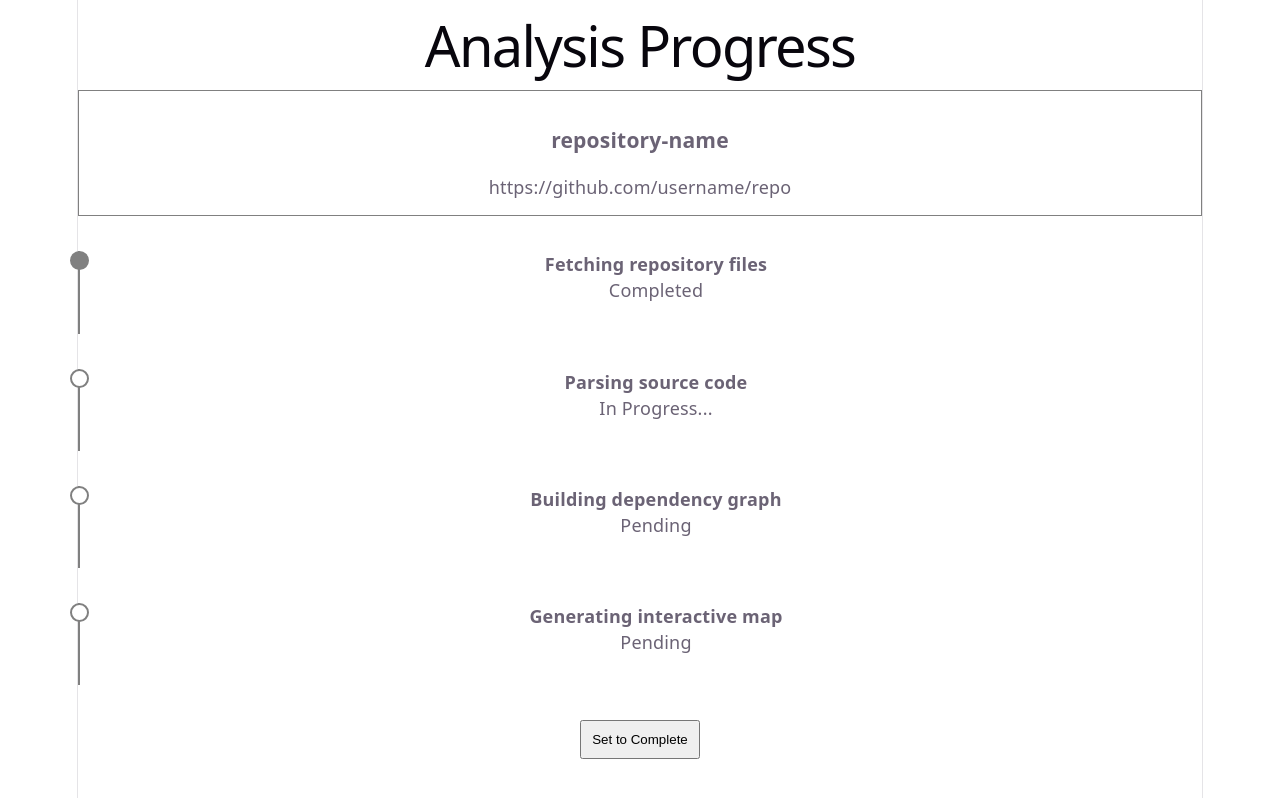
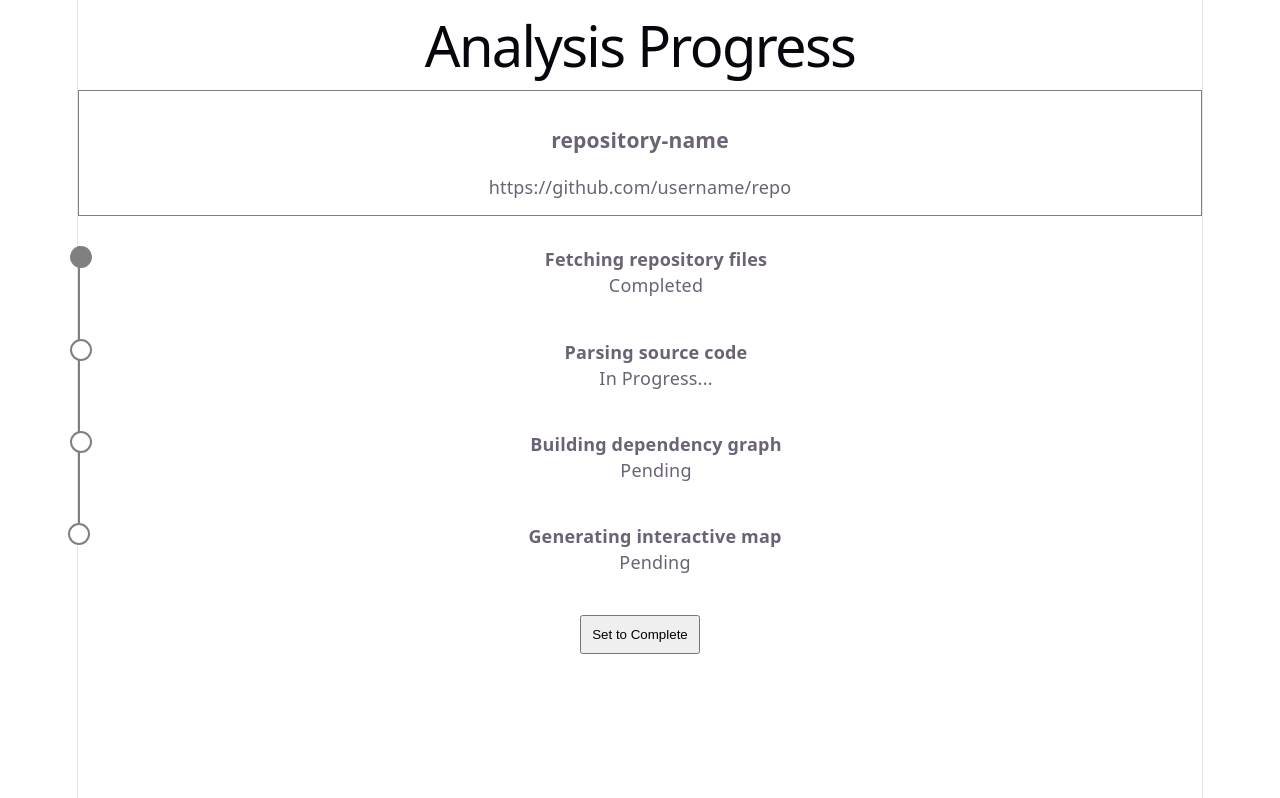
Before and after one commit to agile-students-fall2026/generic-mern-stack-project-repoiq, a React (Vite) app in the folder front-end/: page / in a window 1280 px wide. Built offline with nearby package versions, Linux system fonts and the light colour scheme.

Commit message:
bug fixes

```diff
--- a/front-end/src/components/AnalysisProgress.css
+++ b/front-end/src/components/AnalysisProgress.css
@@ -11,25 +11,20 @@
 }
 
 .step {
-  margin: 35px 0;
+  border-left: 2px solid gray;
+  padding: 0 0 40px 30px;
+  position: relative;
 }
-
 
 button {
   padding: 10px;
 }
 
-.step {
-  border-left: 2px solid gray;
-  padding: 0 0 30px 30px;
-  position: relative;
-}
-
 .dot {
   position: absolute;
   left: -10px;
-  width: 15px;
-  height: 15px;
+  width: 18px;
+  height: 18px;
   border: 2px solid gray;
   border-radius: 50%;
   background: white;
@@ -38,3 +33,7 @@ button {
 .filled {
   background: gray;
 }
+
+.step:last-child {
+  border-left: none;
+}
--- a/front-end/src/components/AnalysisProgress.jsx
+++ b/front-end/src/components/AnalysisProgress.jsx
@@ -32,7 +32,7 @@ function AnalysisProgress({ setPage }) {
 
       <div className="steps">
         <div className="step">
-          <span className="dot filled"></span>
+          <span className={step >= 1 ? 'dot filled' : 'dot'}></span>
           <b>Fetching repository files</b>
           <p>{step === 0 ? 'In Progress...' : 'Completed'}</p>
         </div>
@@ -44,13 +44,13 @@ function AnalysisProgress({ setPage }) {
         </div>
 
         <div className="step">
-          <span className={step >= 2 ? 'dot filled' : 'dot'}></span>
+         <span className={step >= 3 ? 'dot filled' : 'dot'}></span>
           <b>Building dependency graph</b>
           <p>{step < 2 ? 'Pending' : step === 2 ? 'In Progress...' : 'Completed'}</p>
         </div>
 
         <div className="step">
-          <span className={step >= 3 ? 'dot filled' : 'dot'}></span>
+          <span className={step >= 4 ? 'dot filled' : 'dot'}></span>
           <b>Generating interactive map</b>
           <p>{step < 3 ? 'Pending' : step === 3 ? 'In Progress...' : 'Completed'}</p>
         </div>
```
